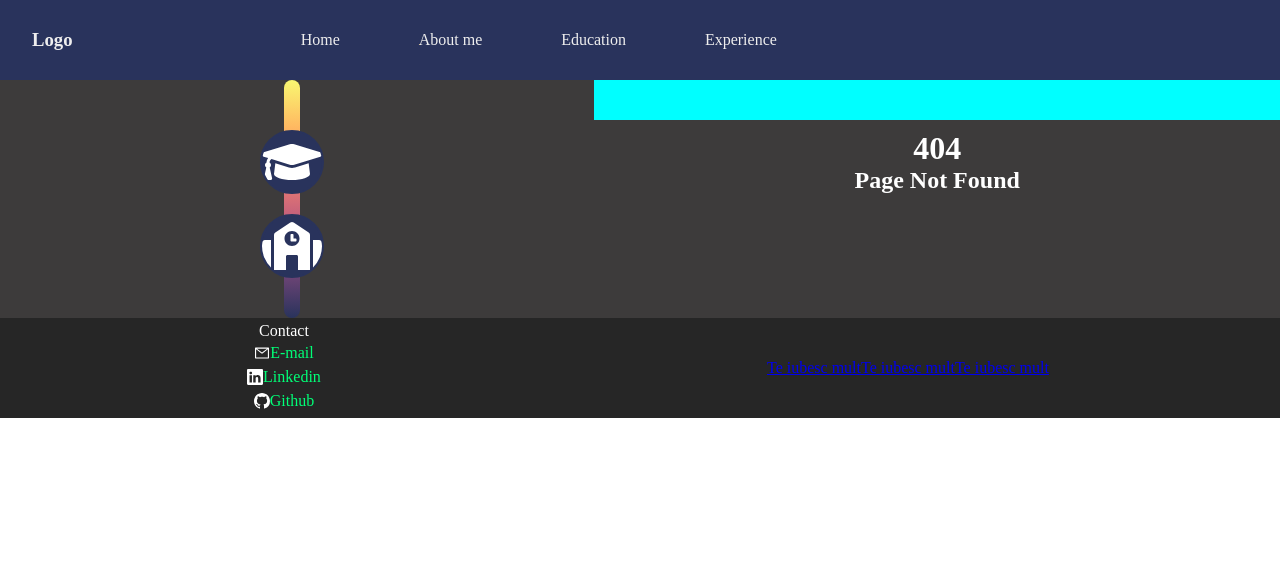
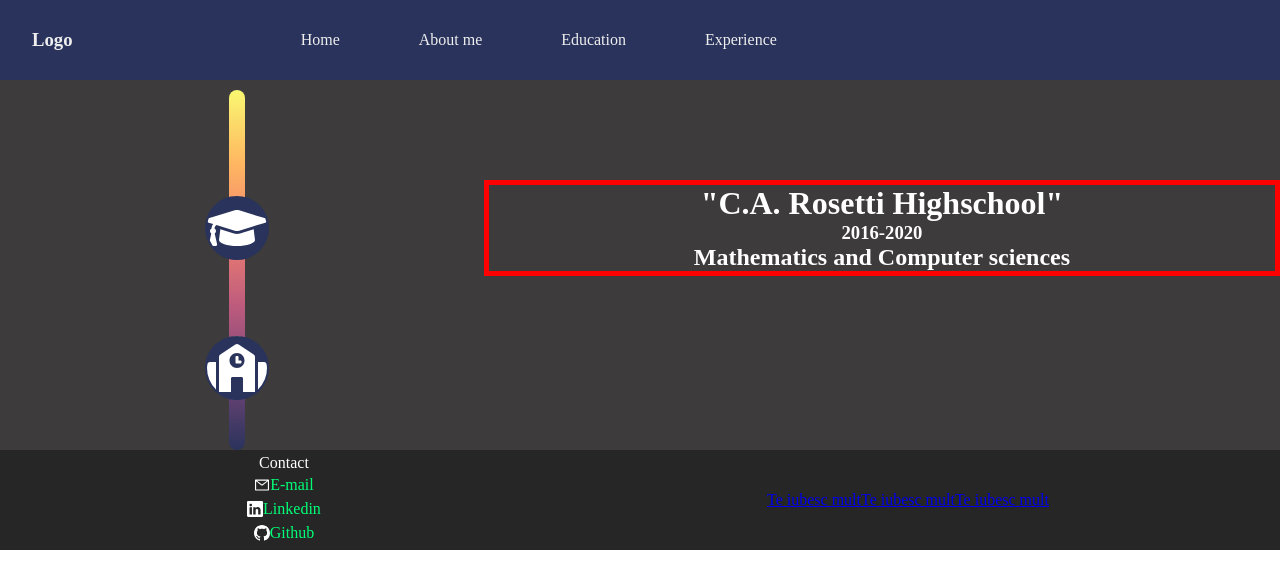
Before and after one commit to iCooKie123/React, a React (Vite) app in the folder React/: page /education in a window 1280 px wide. Before the commit this address had no page. Shown: the top 588 px of the page. Built offline with nearby package versions, Linux system fonts and the light colour scheme.

Commit message:
nothing much done here tbh, just some styling

```diff
--- a/React/src/main.jsx
+++ b/React/src/main.jsx
@@ -36,7 +36,7 @@
 
 const router = createBrowserRouter([
   {
-    path: "",
+    path: "/",
     element: <Home/>,
     errorElement: <PageNotFound/>,
   },
--- a/React/src/pages/Education.jsx
+++ b/React/src/pages/Education.jsx
@@ -29,15 +29,16 @@
 
       <div className="grid-2-2">
         <div className="parag1">
-          <h1 className="page-not-found__title">404</h1>
-          <h2 className="page-not-found__subtitle">Page Not Found</h2>
+          <h1 className="page-not-found__title">"C.A. Rosetti Highschool"</h1>
+          <h3>2016-2020</h3>
+          <h2 className="page-not-found__subtitle">Mathematics and Computer sciences</h2>
 
         </div>
       </div>
 
 
 
-      <div className="grid-1-5">
+      <div className="grid-1-3">
         <FaSchool className="school-icon"/>
       </div>
     </div>
--- a/React/src/styles/education.css
+++ b/React/src/styles/education.css
@@ -52,6 +52,7 @@
 }
 
 .grid-1-1{
+    margin-top: 10px;
     grid-area: 1/1/9/2;
     display: flex;
     justify-content: center;
@@ -59,13 +60,15 @@
 }
 
 .grid-2-1{
+
     grid-row: 1;
     grid-column: 2;
     height: 5vh;
     width:100%;
-    background-color: aqua;
+    background-color: rgb(61, 59, 59);
     display: flex;
     justify-content: center;
+    margin-bottom: 50px;
 }
 
 .grid-2-2{
@@ -73,6 +76,7 @@
     grid-row:2;
     display: flex;
     justify-content: center;
+    border: 5px solid red;
 }
 .parag1{
 
@@ -87,14 +91,16 @@
     display: flex;
     justify-content: center;
     align-items: center;
+
 }
 
 
-.grid-1-5{
+.grid-1-3{
     grid-column: 1;
-    grid-row: 4;
+    grid-row: 3;
     display: flex;
     justify-content: center;
+    margin-top: 50px;
 }
 
 .grid-1-3{
```
